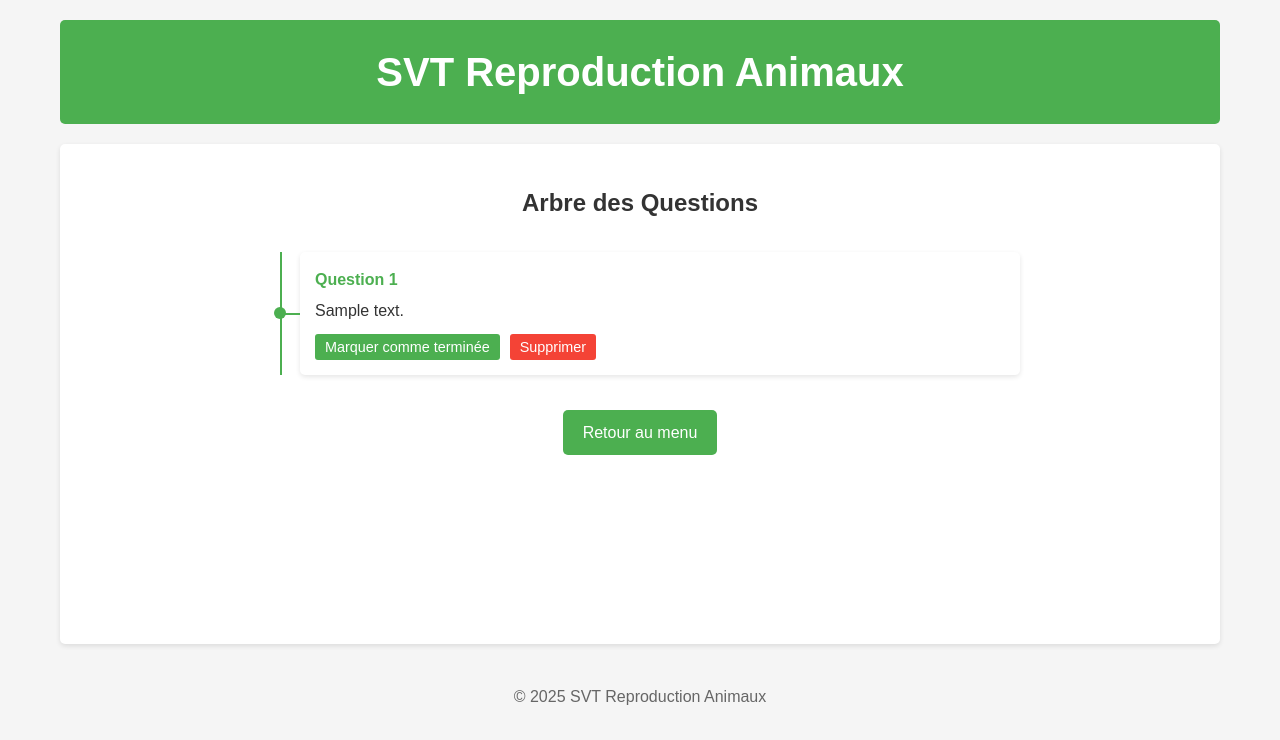
After one commit to AlexMyddleware/svt-reproduction-animaux, a Flask app: template src/svt_app/templates/questions_tree.html in a window 1280 px wide. The commit adds this page. Shown: the top 740 px of the page. Run offline with Flask 3, Linux system fonts and the light colour scheme; the template is opened without the code that fills it: most values are stand-ins (such as "Sample title", 1, 10 or a date in 2020).

Commit message:
mark as completed

```diff
--- a/assets/Data/fill_the_blanks/question001.json
+++ b/assets/Data/fill_the_blanks/question001.json
@@ -6,5 +6,6 @@
     "des œufs",
     "des embryons"
   ],
-  "correct_answer": "des gamètes"
+  "correct_answer": "des gamètes",
+  "completed": false
 }
--- a/src/svt_app/templates/index.html
+++ b/src/svt_app/templates/index.html
@@ -16,6 +16,7 @@
         <a href="{{ url_for('game.texte_a_trous') }}" class="menu-button">Texte à trous</a>
         <a href="{{ url_for('game.relier_images') }}" class="menu-button">Relier les images</a>
         <a href="{{ url_for('game.create_question') }}" class="menu-button">Créer une question</a>
+        <a href="{{ url_for('game.questions_tree') }}" class="menu-button">Gérer les questions</a>
         <a href="{{ url_for('game.reset_scores') }}" class="menu-button">Réinitialiser les scores</a>
         <a href="{{ url_for('settings') }}" class="menu-button">Paramètres</a>
         <a href="{{ url_for('quit_app') }}" class="menu-button">Quitter</a>
--- /dev/null
+++ b/src/svt_app/templates/questions_tree.html
@@ -0,0 +1,277 @@
+{% extends "base.html" %}
+
+{% block title %}Arbre des Questions - SVT Reproduction Animaux{% endblock %}
+
+{% block extra_css %}
+<style>
+    .tree-container {
+        max-width: 800px;
+        margin: 0 auto;
+        padding: 20px;
+    }
+
+    .tree-title {
+        text-align: center;
+        margin-bottom: 30px;
+    }
+
+    .tree {
+        position: relative;
+        padding-left: 40px;
+    }
+
+    /* Vertical line */
+    .tree::before {
+        content: '';
+        position: absolute;
+        left: 20px;
+        top: 0;
+        bottom: 0;
+        width: 2px;
+        background: #4CAF50;
+    }
+
+    .question-node {
+        position: relative;
+        margin: 20px 0;
+        padding: 15px;
+        background: #fff;
+        border-radius: 5px;
+        box-shadow: 0 2px 5px rgba(0, 0, 0, 0.1);
+        transition: transform 0.3s, box-shadow 0.3s;
+    }
+
+    .question-node.completed {
+        background: #f1f8e9;
+        border-left: 4px solid #4CAF50;
+    }
+
+    /* Horizontal line to node */
+    .question-node::before {
+        content: '';
+        position: absolute;
+        left: -20px;
+        top: 50%;
+        width: 20px;
+        height: 2px;
+        background: #4CAF50;
+    }
+
+    /* Node circle */
+    .question-node::after {
+        content: '';
+        position: absolute;
+        left: -26px;
+        top: 50%;
+        width: 12px;
+        height: 12px;
+        background: #4CAF50;
+        border-radius: 50%;
+        transform: translateY(-50%);
+    }
+
+    .question-node:hover {
+        transform: translateX(5px);
+        box-shadow: 0 4px 8px rgba(0, 0, 0, 0.2);
+    }
+
+    .question-id {
+        font-weight: bold;
+        color: #4CAF50;
+        margin-bottom: 5px;
+        display: flex;
+        align-items: center;
+        gap: 10px;
+    }
+
+    .completion-badge {
+        font-size: 0.8em;
+        padding: 2px 8px;
+        border-radius: 10px;
+        background-color: #e8f5e9;
+        color: #4CAF50;
+    }
+
+    .question-text {
+        color: #333;
+        margin-bottom: 10px;
+    }
+
+    .question-actions {
+        display: flex;
+        gap: 10px;
+    }
+
+    .action-button {
+        padding: 5px 10px;
+        border: none;
+        border-radius: 3px;
+        cursor: pointer;
+        font-size: 0.9rem;
+        text-decoration: none;
+        transition: background-color 0.3s;
+    }
+
+    .complete-button {
+        background-color: #4CAF50;
+        color: white;
+    }
+
+    .complete-button:hover {
+        background-color: #45a049;
+    }
+
+    .complete-button.completed {
+        background-color: #ff9800;
+    }
+
+    .complete-button.completed:hover {
+        background-color: #f57c00;
+    }
+
+    .delete-button {
+        background-color: #f44336;
+        color: white;
+    }
+
+    .delete-button:hover {
+        background-color: #d32f2f;
+    }
+
+    .navigation {
+        text-align: center;
+        margin-top: 30px;
+    }
+
+    .nav-button {
+        display: inline-block;
+        padding: 10px 20px;
+        background-color: #4CAF50;
+        color: white;
+        text-decoration: none;
+        border-radius: 5px;
+        transition: background-color 0.3s;
+    }
+
+    .nav-button:hover {
+        background-color: #45a049;
+    }
+</style>
+{% endblock %}
+
+{% block content %}
+<div class="tree-container">
+    <h2 class="tree-title">Arbre des Questions</h2>
+
+    <div class="tree">
+        {% for question in questions %}
+        <div class="question-node {% if question.completed %}completed{% endif %}">
+            <div class="question-id">
+                Question {{ question.id }}
+                {% if question.completed %}
+                <span class="completion-badge">Terminée</span>
+                {% endif %}
+            </div>
+            <div class="question-text">{{ question.text }}</div>
+            <div class="question-actions">
+                <button class="action-button complete-button {% if question.completed %}completed{% endif %}"
+                        data-file="{{ question.file }}">
+                    {% if question.completed %}
+                    Marquer comme non terminée
+                    {% else %}
+                    Marquer comme terminée
+                    {% endif %}
+                </button>
+                <button class="action-button delete-button" data-file="{{ question.file }}">Supprimer</button>
+            </div>
+        </div>
+        {% endfor %}
+    </div>
+
+    <div class="navigation">
+        <a href="{{ url_for('index') }}" class="nav-button">Retour au menu</a>
+    </div>
+</div>
+{% endblock %}
+
+{% block extra_js %}
+<script>
+document.addEventListener('DOMContentLoaded', function() {
+    // Handle completion button clicks
+    document.querySelectorAll('.complete-button').forEach(button => {
+        button.addEventListener('click', async function() {
+            const file = this.dataset.file;
+            try {
+                const response = await fetch('/game/toggle_question_completion', {
+                    method: 'POST',
+                    headers: {
+                        'Content-Type': 'application/json',
+                    },
+                    body: JSON.stringify({ file: file })
+                });
+
+                const result = await response.json();
+                if (result.success) {
+                    const questionNode = this.closest('.question-node');
+                    const completionBadge = questionNode.querySelector('.completion-badge');
+
+                    if (result.completed) {
+                        questionNode.classList.add('completed');
+                        this.classList.add('completed');
+                        this.textContent = 'Marquer comme non terminée';
+
+                        if (!completionBadge) {
+                            const badge = document.createElement('span');
+                            badge.className = 'completion-badge';
+                            badge.textContent = 'Terminée';
+                            questionNode.querySelector('.question-id').appendChild(badge);
+                        }
+                    } else {
+                        questionNode.classList.remove('completed');
+                        this.classList.remove('completed');
+                        this.textContent = 'Marquer comme terminée';
+                        if (completionBadge) {
+                            completionBadge.remove();
+                        }
+                    }
+                } else {
+                    alert(result.message);
+                }
+            } catch (error) {
+                console.error('Error:', error);
+                alert('Une erreur est survenue lors de la mise à jour de la question');
+            }
+        });
+    });
+
+    // Handle delete button clicks
+    document.querySelectorAll('.delete-button').forEach(button => {
+        button.addEventListener('click', async function() {
+            const file = this.dataset.file;
+            if (confirm('Êtes-vous sûr de vouloir supprimer cette question ?')) {
+                try {
+                    const response = await fetch('/game/delete_question', {
+                        method: 'POST',
+                        headers: {
+                            'Content-Type': 'application/json',
+                        },
+                        body: JSON.stringify({ file: file })
+                    });
+
+                    const result = await response.json();
+                    if (result.success) {
+                        // Remove the question node from the DOM
+                        this.closest('.question-node').remove();
+                    } else {
+                        alert(result.message);
+                    }
+                } catch (error) {
+                    console.error('Error:', error);
+                    alert('Une erreur est survenue lors de la suppression de la question');
+                }
+            }
+        });
+    });
+});
+</script>
+{% endblock %}
```
Also changed, not shown: src/svt_app/controllers/game_controller.py (+131 -9 lines).
